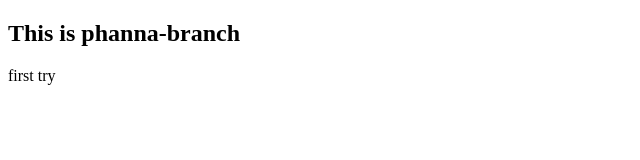
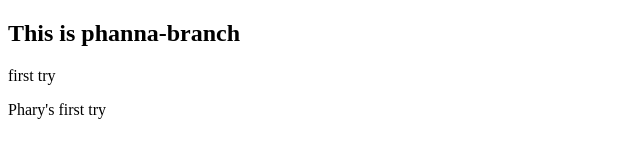
Before and after one commit to tech-and-me/hassallstreet, a plain HTML site: page index.html in a window 1280 px wide. Shown: the whole page, without its empty margins (0-640 px from the left). Drawn offline with Linux system fonts and the light colour scheme.

Commit message:
adding phary first work

```diff
--- a/index.html
+++ b/index.html
@@ -9,5 +9,6 @@
 <body>
     <h2>This is phanna-branch</h2>
     <p>first try</p>
+    <p>Phary's first try</p>
 </body>
 </html>
```
